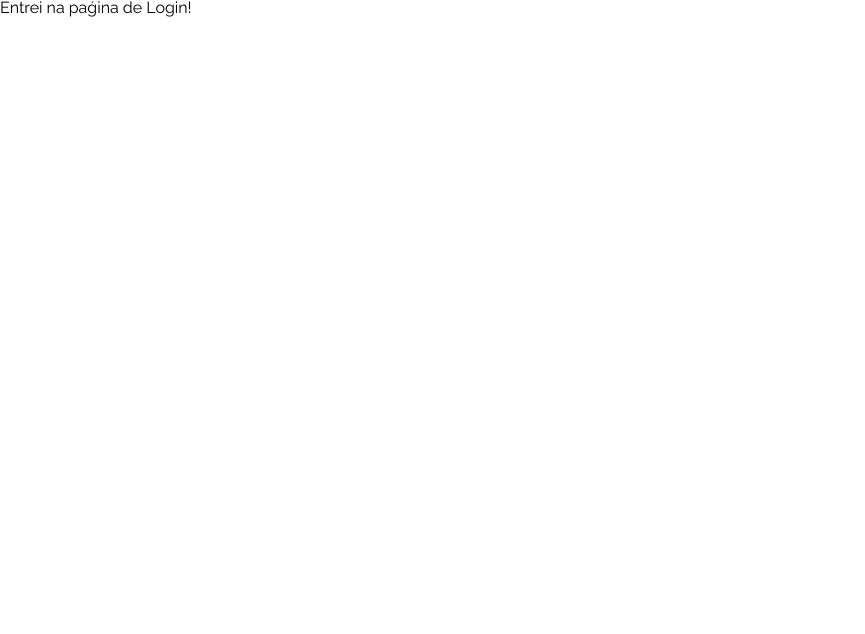
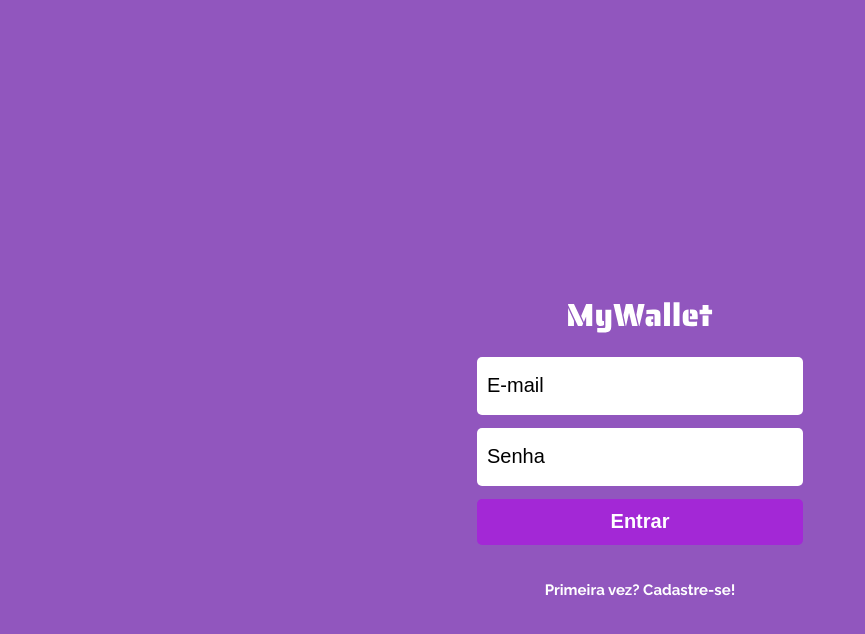
Before and after one commit to ruineto-software-engineer/my-wallet, a React (Create React App) app: page / in a window 1280 px wide. Shown: the top 634 px of the page, without its empty margins (0-865 px from the left). Built offline with nearby package versions, Linux system fonts and the light colour scheme.

Commit message:
feat: layout in the routes / and /register

```diff
--- a/package.json
+++ b/package.json
@@ -3,10 +3,13 @@
   "version": "0.1.0",
   "private": true,
   "dependencies": {
+    "axios": "^0.25.0",
     "react": "^17.0.2",
     "react-dom": "^17.0.2",
+    "react-loader-spinner": "^5.1.0",
     "react-router-dom": "^6.2.1",
-    "react-scripts": "^4.0.3"
+    "react-scripts": "^4.0.3",
+    "styled-components": "^5.3.3"
   },
   "scripts": {
     "start": "react-scripts start",
--- /dev/null
+++ b/src/components/Form/Button.js
@@ -0,0 +1,21 @@
+import styled from "styled-components";
+
+const Button = styled.button`
+  width: 326px;
+  height: 46px;
+
+  margin-bottom: 36px;
+
+  background: #A328D6;
+
+  border: none;
+  border-radius: 5px;
+
+  font-size: 20px;
+  font-weight: 700;
+  line-height: 23px;
+
+  color: #FFFFFF;
+`;
+
+export default Button;
--- /dev/null
+++ b/src/components/Form/Container.js
@@ -0,0 +1,25 @@
+import styled from "styled-components";
+
+const Container = styled.div`
+  display: flex;
+  flex-direction: column;
+  align-items: center;
+  justify-content: center;
+
+  width: 100%;
+  height: 100%;
+
+  background-color: #9156BE;
+
+  img{
+    margin-bottom: 24px;
+  }
+
+  @media screen and (min-width: 800px) {
+    img{
+      margin-top: 100px;
+    }
+  }
+`;
+
+export default Container;
--- /dev/null
+++ b/src/components/Form/Form.js
@@ -0,0 +1,12 @@
+import styled from "styled-components";
+
+const Form = styled.form`
+  display: flex;
+  flex-direction: column;
+  align-items: center;
+  justify-content: center;
+
+  width: 90%;
+`;
+
+export default Form;
--- /dev/null
+++ b/src/components/Form/Hyperlink.js
@@ -0,0 +1,14 @@
+import styled from "styled-components";
+import { Link } from "react-router-dom";
+
+const Hiperlink = styled(Link)`
+  font-size: 15px;
+  font-weight: 700;
+  line-height: 18px;
+  text-decoration: none;
+  /* pointer-events: ${(props) => props.stageLoading ? "none" : "all"}; */
+
+  color: #FFFFFF;
+`;
+
+export default Hiperlink;
--- /dev/null
+++ b/src/components/Form/Input.js
@@ -0,0 +1,25 @@
+import styled from "styled-components";
+
+const Input = styled.input`
+  width: 326px;
+  height: 58px;
+
+  margin-bottom: 13px;
+
+  padding: 10px;
+
+  background: #FFFFFF;
+  border: none;
+  border-radius: 5px;
+
+  font-size: 20px;
+  line-height: 23px;
+
+  color: #000000;
+
+  &::placeholder{
+    color: #000000;
+  }
+`;
+
+export default Input;
--- /dev/null
+++ b/src/components/Form/index.js
@@ -0,0 +1,13 @@
+import Button from "./Button";
+import Container from "./Container";
+import Form from "./Form";
+import Hyperlink from "./Hyperlink";
+import Input from "./Input";
+
+export {
+  Button,
+  Container,
+  Form,
+  Hyperlink,
+  Input
+}
--- /dev/null
+++ b/src/contexts/UserContext.js
@@ -0,0 +1,5 @@
+import { createContext } from "react";
+
+const UserContext = createContext();
+
+export default UserContext
--- a/src/pages/Login/index.js
+++ b/src/pages/Login/index.js
@@ -1,9 +1,53 @@
-import { Fragment } from "react";
+/* import axios from "axios"; */
+import { Fragment, useState } from "react";
+import Logo from "../../assets/img/logo.svg";
+import { Button, Container, Form, Input, Hyperlink } from "../../components/Form";
 
 export default function Login() {
+  const [email, setEmail] = useState('');
+  const [password, setPassword] = useState('');
+
+  function handleLogin(e) {
+    e.preventDefault();
+
+    /*
+    const promise = axios.post('http://localhost:5000/sign-up', {
+      email,
+      password
+    });
+    */
+  }
+
   return(
     <Fragment>
-      Entrei na paǵina de Login!
+      <Container>
+        <img alt="logo.svg" src={Logo}/>
+
+        <Form onSubmit={handleLogin}>
+          <Input
+            type="email"
+            placeholder="E-mail"
+            onChange={(e) => setEmail(e.target.value)}
+            value={email}
+            required
+          />
+          <Input
+            type="password"
+            placeholder="Senha"
+            onChange={(e) => setPassword(e.target.value)}
+            value={password}
+            required
+          />
+
+          <Button type="submit">
+            Entrar
+          </Button>
+        </Form>
+
+        <Hyperlink to="/register">
+          Primeira vez? Cadastre-se!
+        </Hyperlink>
+      </Container>
     </Fragment>
   );
 }
--- a/src/pages/Register/index.js
+++ b/src/pages/Register/index.js
@@ -1,9 +1,69 @@
-import { Fragment } from "react";
+/* import axios from "axios"; */
+import { Fragment, useState } from "react";
+import Logo from "../../assets/img/logo.svg";
+import { Button, Container, Form, Input, Hyperlink } from "../../components/Form";
 
-export default function Register() {
+export default function Login() {
+  const [name, setName] = useState('');
+  const [email, setEmail] = useState('');
+  const [password, setPassword] = useState('');
+  const [confirmPassword, setConfirmPassword] = useState('');
+
+  function handleLogin(e) {
+    e.preventDefault();
+
+    /*
+    const promise = axios.post('http://localhost:5000/sign-up', {
+      email,
+      password
+    });
+    */
+  }
+
   return(
     <Fragment>
-      Entrei na paǵina de cadastro!
+      <Container>
+        <img alt="logo.svg" src={Logo}/>
+
+        <Form onSubmit={handleLogin}>
+          <Input
+            type="text"
+            placeholder="Nome"
+            onChange={(e) => setName(e.target.value)}
+            value={name}
+            required
+          />
+          <Input
+            type="email"
+            placeholder="E-mail"
+            onChange={(e) => setEmail(e.target.value)}
+            value={email}
+            required
+          />
+          <Input
+            type="password"
+            placeholder="Senha"
+            onChange={(e) => setPassword(e.target.value)}
+            value={password}
+            required
+          />
+          <Input
+            type="password"
+            placeholder="Confirme a senha"
+            onChange={(e) => setConfirmPassword(e.target.value)}
+            value={confirmPassword}
+            required
+          />
+
+          <Button type="submit">
+            Cadastrar
+          </Button>
+        </Form>
+
+        <Hyperlink to="/">
+          Já tem uma conta? Entre agora!
+        </Hyperlink>
+      </Container>
     </Fragment>
   );
 }
```
Also changed, not shown: src/assets/img/logo.svg (added), 1 other file (tests, documents, lock files or other folders).
